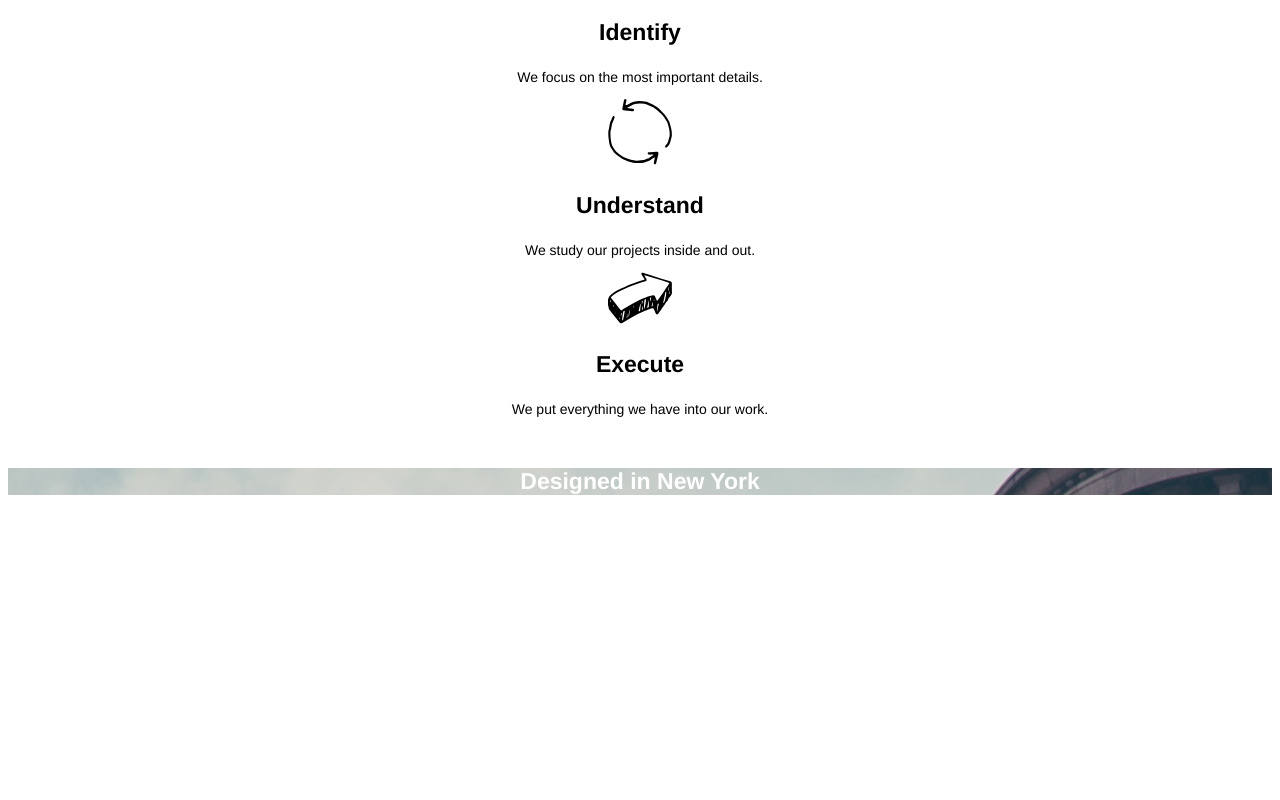
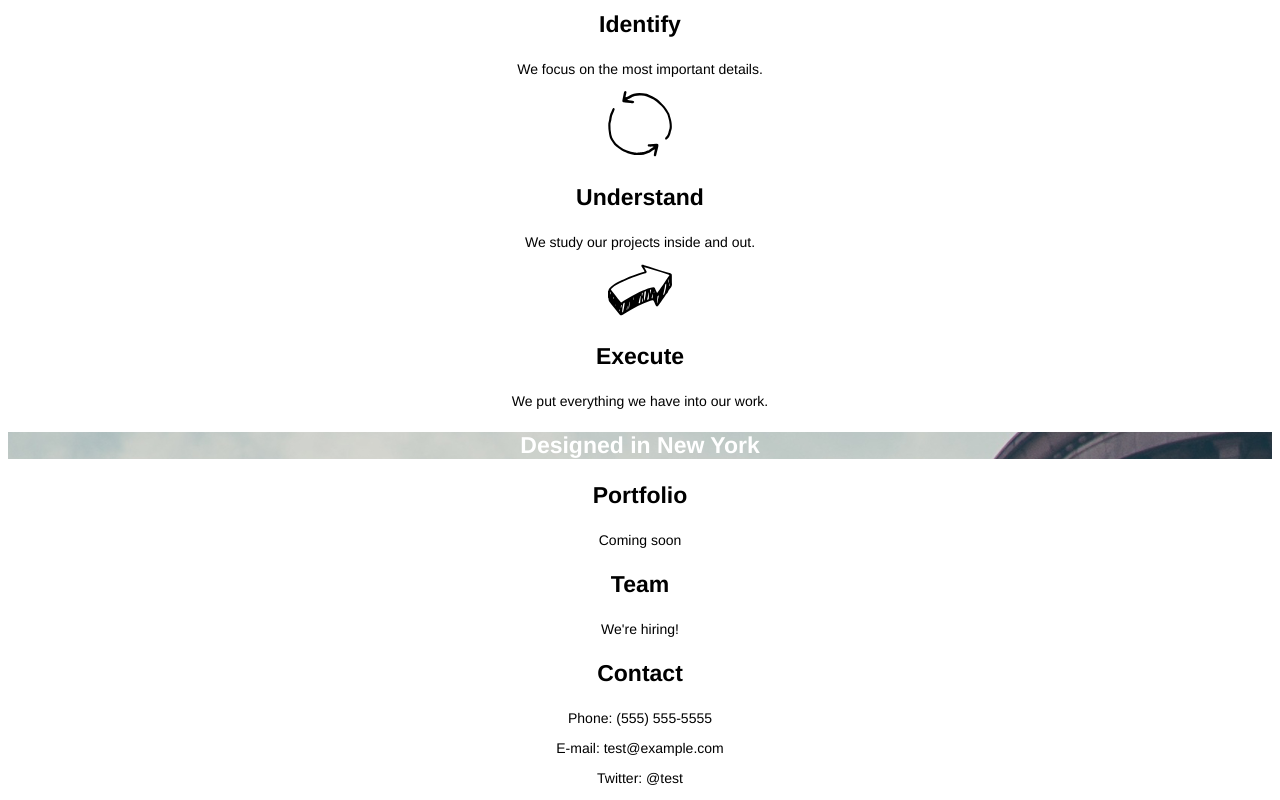
Before and after one commit to Schatze57/broadway, a plain HTML site: page index.html in a window 1280 px wide. Shown: the part 476-1276 px from the top of the page. Before the commit the page ends 1016 px from the top, so only its background shows below. Drawn offline with Linux system fonts and the light colour scheme.

Commit message:
add work, portfolio, team and contact sections HTML and CSS

```diff
--- a/index.html
+++ b/index.html
@@ -21,24 +21,41 @@
       <h2 id=process>Our Process</h2>
 
       <img src="./resources/images/identify.svg" alt="a flowing, rotating arrow">
-      <h3 id=identify>Identify</h3>
+      <h3>Identify</h3>
       <p class="process-text">We focus on the most important details.</p>
 
       <img src="./resources/images/understand.svg" alt="two circular arrows flowing into one another">
-      <h3 id=understand>Understand</h3>
+      <h3>Understand</h3>
       <p class="process-text">We study our projects inside and out.</p>
 
       <img src="./resources/images/execute.svg" alt="thick 3-D arrow">
-      <h3 id=execute>Execute</h3>
-      <p class="process-text">We put everything we have into our work.</p>
+      <h3>Execute</h3>
+      <p>We put everything we have into our work.</p>
     </div>
 
     <div class="work">
       <!--Work section of webpage-->
-      <br>
-      <h2 id=work>Designed in New York</h2>
-      <br>
+      <h3>Designed in New York</h3>
     </div>
 
+    <div class="portfolio">
+      <!--Portfolio section of webpage-->
+      <h3>Portfolio</h3>
+      <p>Coming soon</p>
+  </div>
+
+  <div class="team">
+    <!--Team section of webpage-->
+    <h3>Team</h3>
+    <p>We're hiring!</p>
+  </div>
+
+  <div class="contact">
+    <!--Contact section of webpage-->
+    <h3>Contact</h3>
+    <p>Phone: (555) 555-5555</p>
+    <p>E-mail: test@example.com</p>
+    <p>Twitter: @test</p>
+  </div>
   </body>
 </html>
--- a/resources/css/style.css
+++ b/resources/css/style.css
@@ -18,16 +18,14 @@ h2 {
   font-size: 32px;
   font-weight: bold;
 }
-#identify,#understand,#execute {
+h3 {
   font-size: 23px;
   font-weight: bold;
 }
-.process-text {
+p {
   font-size: 14px;
 }
-#work {
-  font-size: 23px;
-  font-weight: bold;
+.work {
   color: white;
   background-image: url("../../resources/images/the-flatiron-building.png");
 }
```
